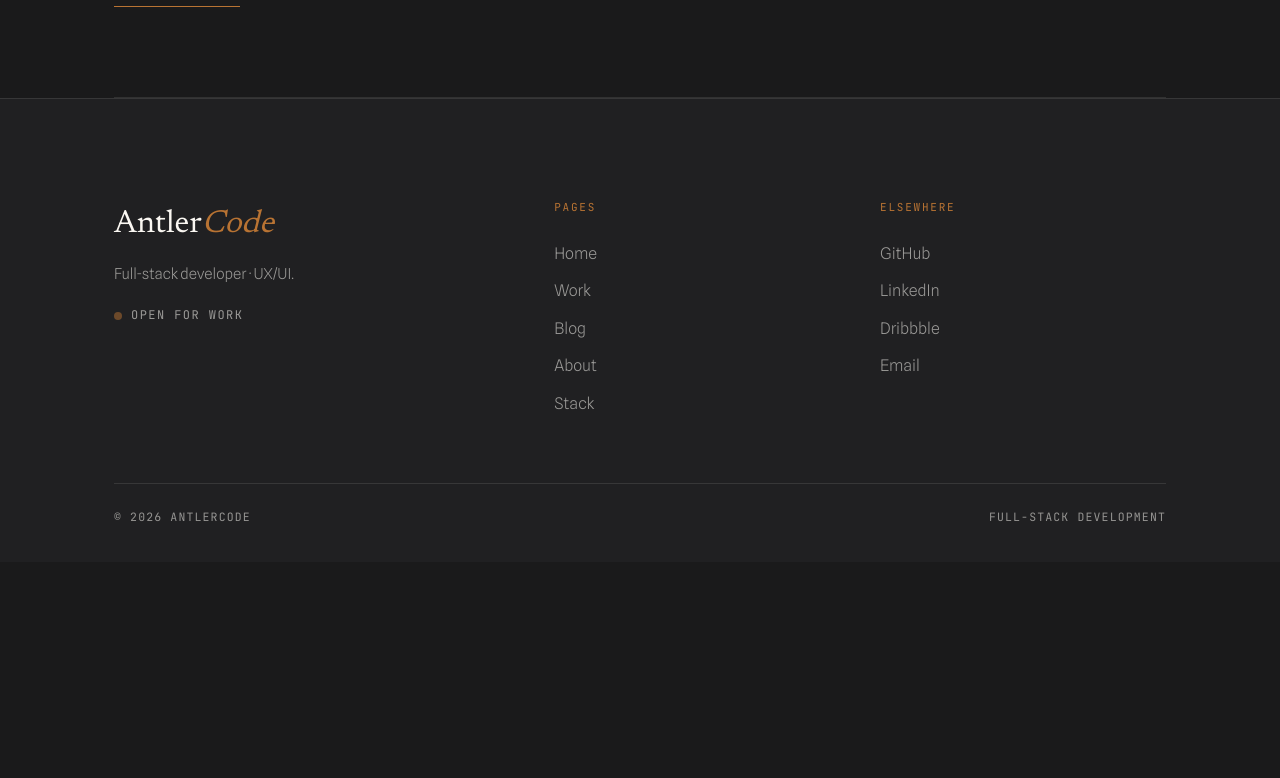
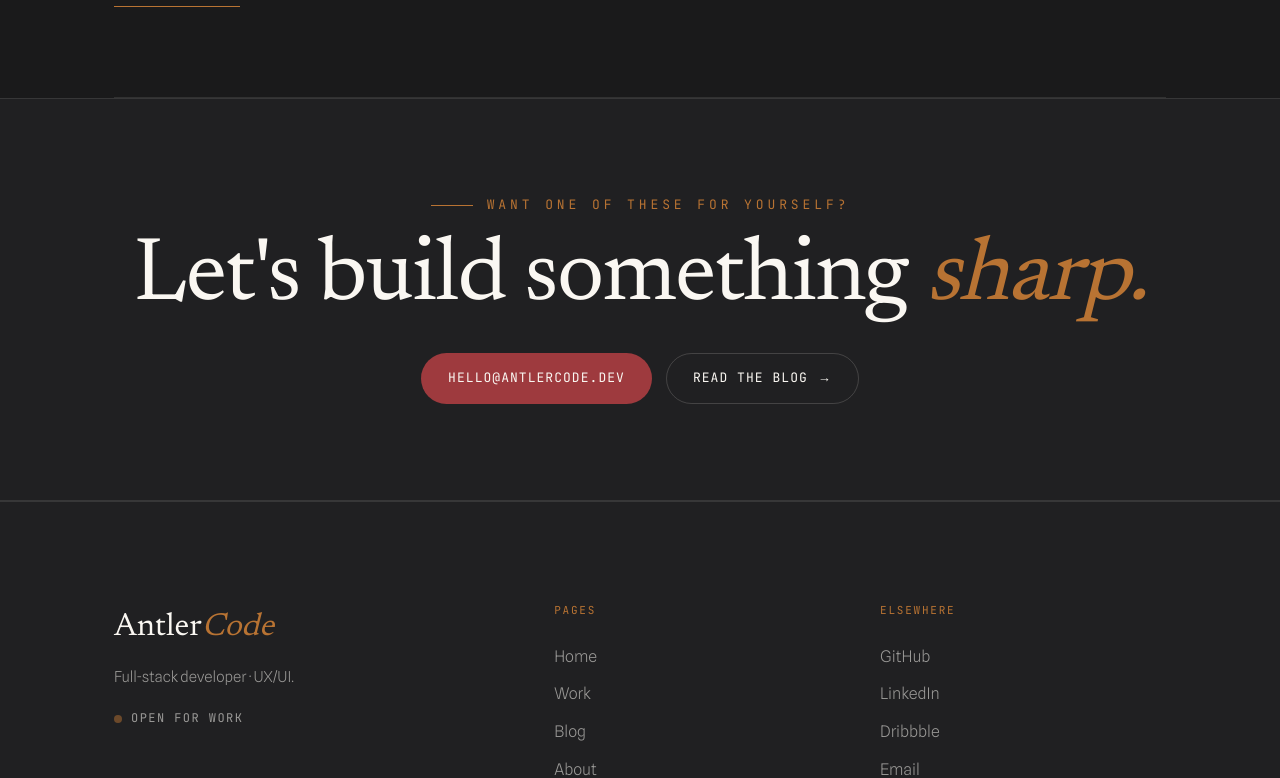
Before and after one commit to AntlerCode/portfolio-antlercode, a Next.js app: page /work in a window 1280 px wide. Shown: the part 1545-2323 px from the top of the page. Before the commit the page ends 2107 px from the top, so only its background shows below. Built offline with nearby package versions, Linux system fonts and the light colour scheme.

Commit message:
feat: contact section for the work page

```diff
--- /dev/null
+++ b/src/app/work/_components/Contact.tsx
@@ -0,0 +1,16 @@
+import Link from "next/link";
+
+export default function Contact() {
+    return (
+        <section className="block alt cta" id="contact">
+            <div className="wrap">
+                <div className="eyebrow reveal" style={{justifyContent: "center" }}>Want one of these for yourself?</div>
+                <p className="big reveal">Let's build something <span className="it">sharp.</span></p>
+                <div className="cta-actions reveal">
+                    <a className="btn btn--ember" href="mailto:hello@antlercode.dev">hello@antlercode.dev</a>
+                    <Link className="btn btn--ghost" href="/blog">Read the blog <span className="arr">→</span></Link>
+                </div>
+            </div>
+        </section>
+    )
+}
--- a/src/app/work/page.tsx
+++ b/src/app/work/page.tsx
@@ -1,6 +1,7 @@
 import WorkHero from "./_components/WorkHero";
 import ProjectCard from "./_components/ProjectCard";
 import { projects } from "@/lib/data/projects";
+import Contact from "./_components/Contact";
 
 export default function Work(){
     return (
@@ -13,6 +14,7 @@ export default function Work(){
                 ))
             }
             </main>
+            <Contact />
         </>
     )
 }
```
